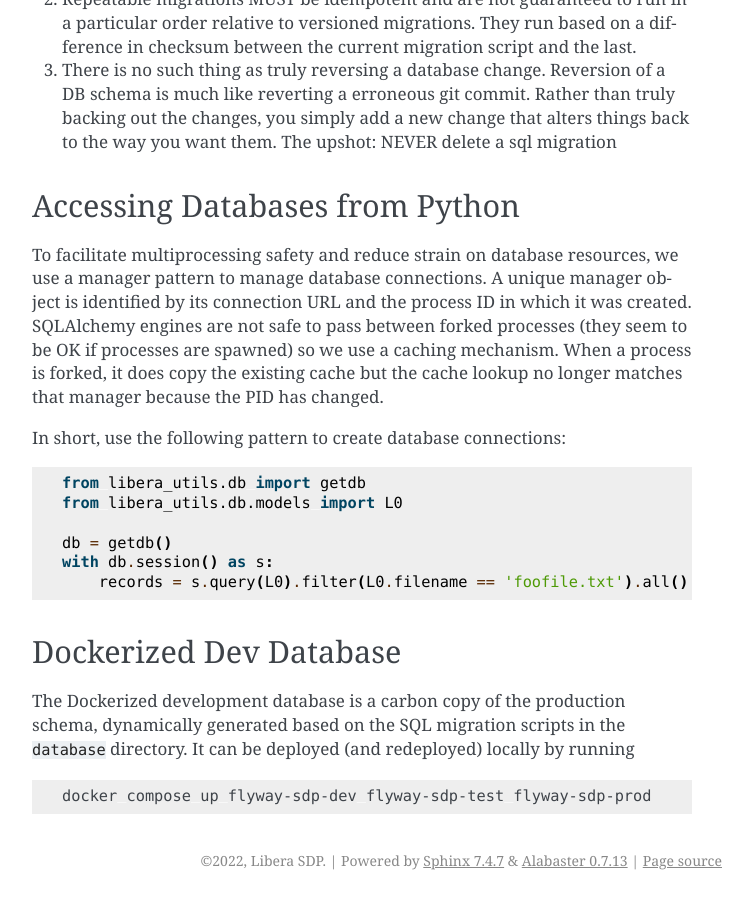
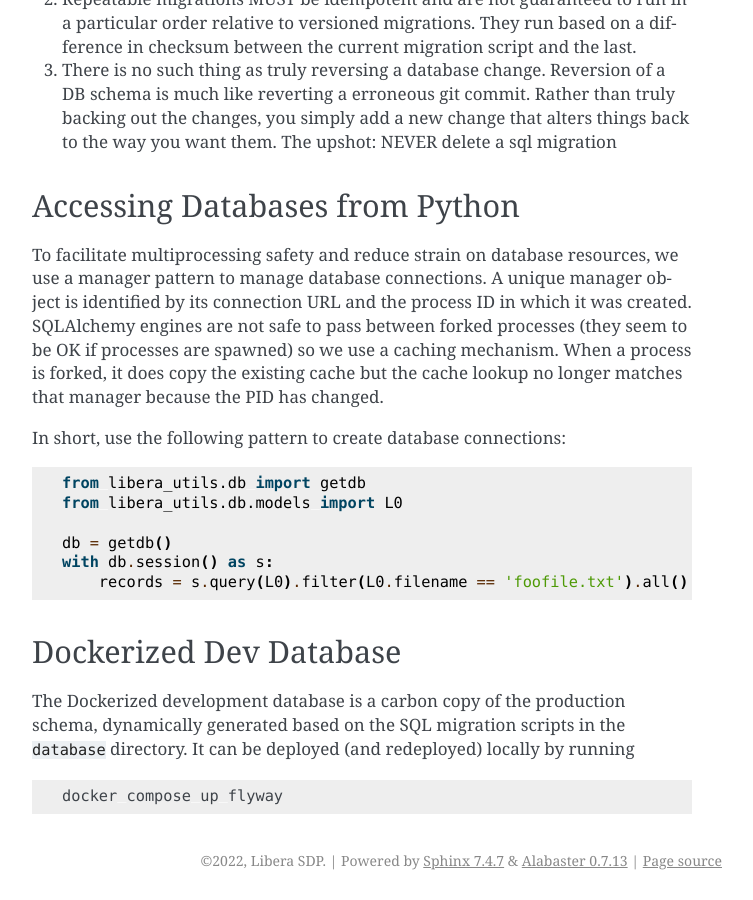
Before and after one commit to LASP-Libera/libera_utils, a Sphinx documentation site: the page built from doc/source/custom-pages/developer-reference/database.md, in a window 1280 px wide and 900 px high, scrolled down 1180 px. Shown: the whole window, without its empty margins (388-1141 px from the left). Built offline with Sphinx 7.4.7, drawn with Linux system fonts in a browser that asks for light colours; pages that are not in the unit, such as notebooks, are missing from menus.

Commit message:
Change documentation for creating local DB to match docker-compose file

````diff
--- a/doc/source/custom-pages/developer-reference/database.md
+++ b/doc/source/custom-pages/developer-reference/database.md
@@ -68,5 +68,5 @@ dynamically generated based on the SQL migration scripts in the `database`
 directory. It can be deployed (and redeployed) locally by running
 
 ```shell
-docker compose up flyway-sdp-dev flyway-sdp-test flyway-sdp-prod
+docker compose up flyway
 ```
````
